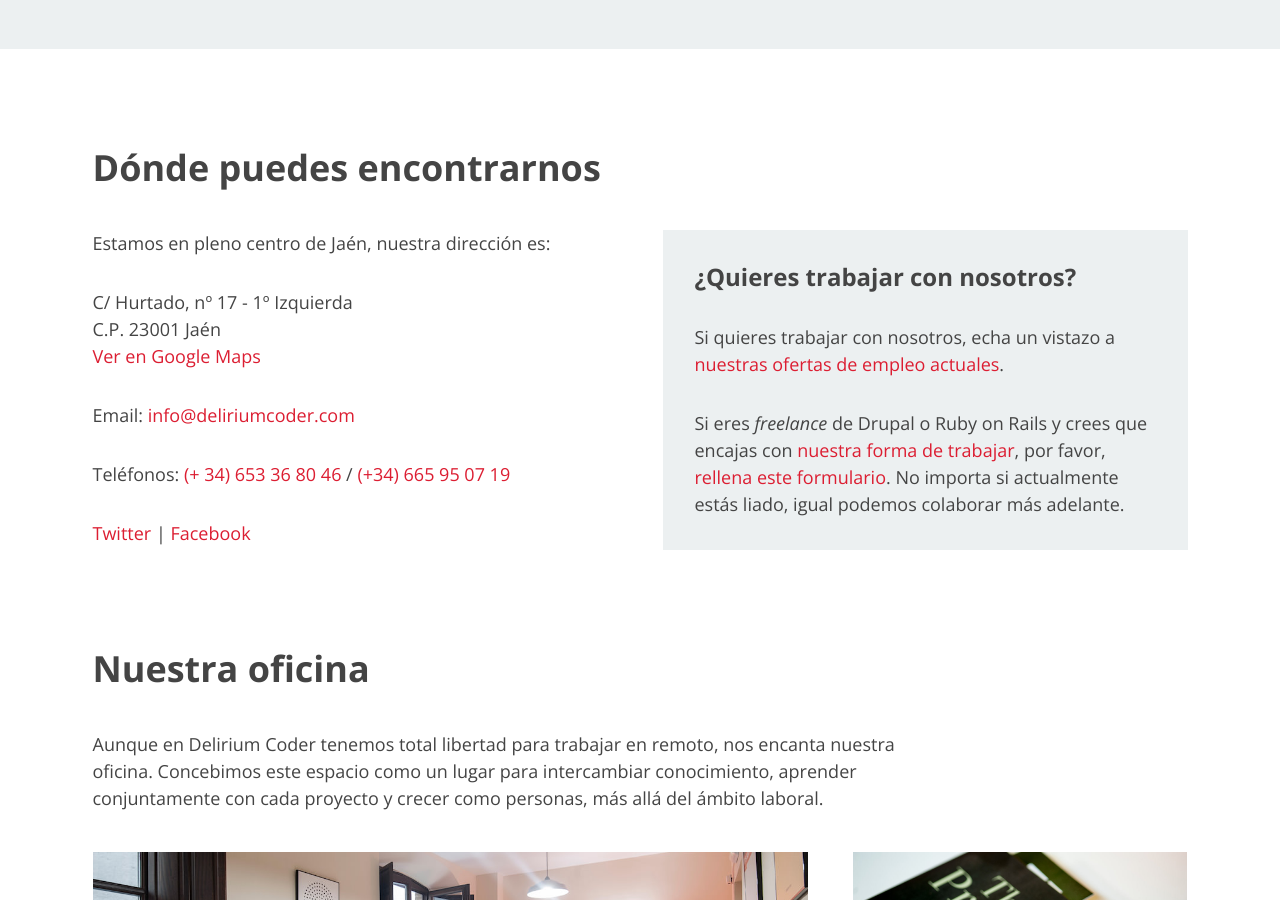
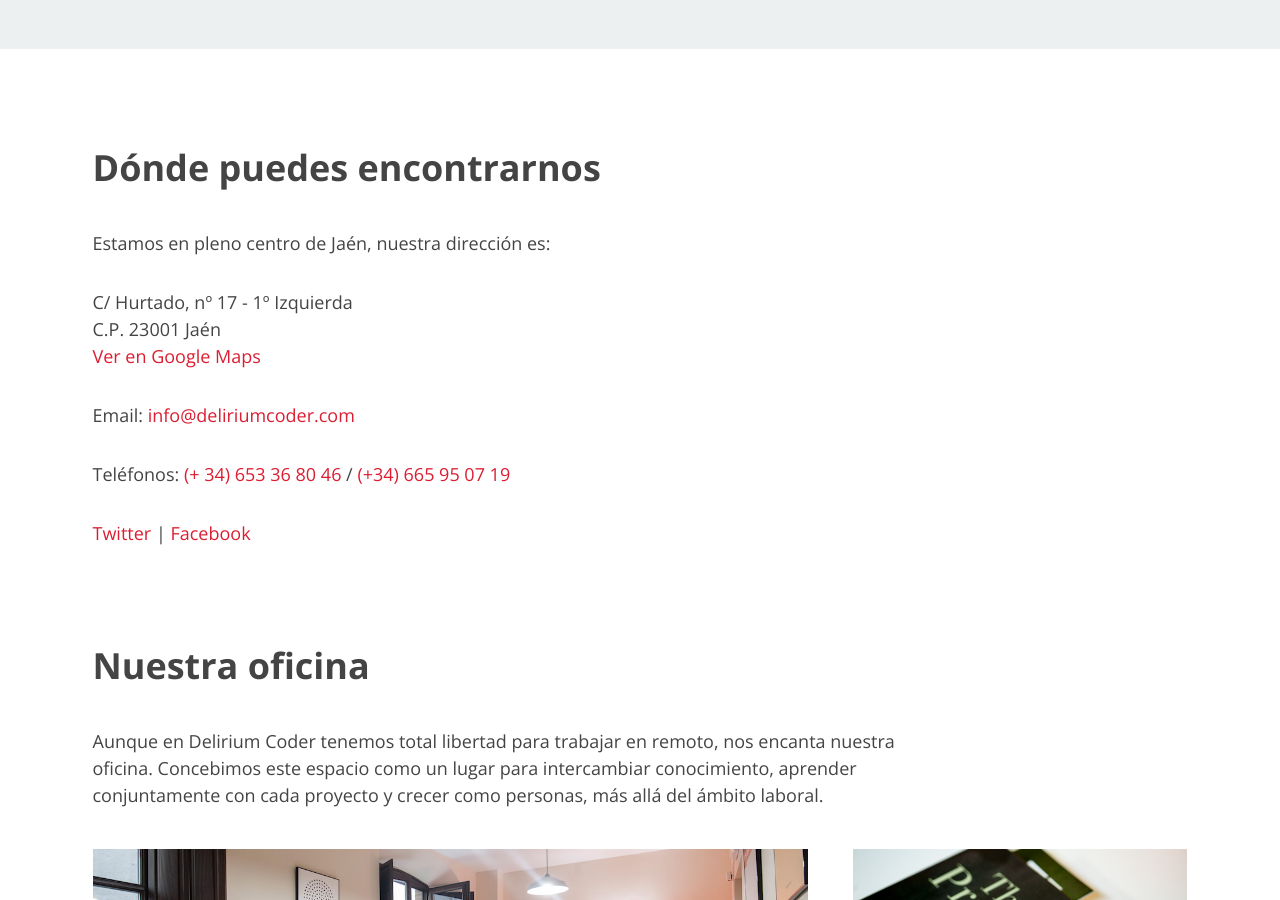
Before and after one commit to dlcoder/deliriumcoder-website, a Jekyll site: the page built from contact.html, in a window 1280 px wide and 900 px high, scrolled down 671 px. Built offline with Jekyll 4.4.1, drawn with Linux system fonts in a browser that asks for light colours; nearby versions of some CDN libraries; some of the changed lines change nothing that is shown.

Commit message:
Removes job position page

```diff
--- a/contact.html
+++ b/contact.html
@@ -17,6 +17,7 @@
         <p><span class="bold">Teléfonos:</span> <a href="tel:+34653368046">(+ 34) 653 36 80 46</a> / <a href="tel:+34665950719">(+34) 665 95 07 19</a></p>
         <p><a href="https://twitter.com/dlcoder">Twitter</a> | <a href="https://www.facebook.com/deliriumcoder">Facebook</a></p>
       </div>
+      <!--
       <div class="section-contact__partners">
         <div class="panel panel_grey">
           <h3>¿Quieres trabajar con nosotros?</h3>
@@ -24,6 +25,7 @@
           <p>Si eres <span class="italic">freelance</span> de Drupal o Ruby on Rails y crees que encajas con <a href="/como-trabajamos">nuestra forma de trabajar</a>, por favor, <a href="https://goo.gl/forms/oD0Xf3Enes5AGYEF3" target="_blank">rellena este formulario</a>. No importa si actualmente estás liado, igual podemos colaborar más adelante.</p>
         </div>
       </div>
+      -->
     </div>
   </div>
 </section>
--- a/work-with-us.html
+++ b/work-with-us.html
@@ -2,7 +2,7 @@
   layout: default
   color: red
   title: Trabaja con nosotros 👩🏼‍💻
-  tagline: Si has acabado tus estudios en Informática hace poco, nos encantaría conocerte.
+  tagline: Lo sentimos, actualmente no tenemos ofertas de empleo.
   permalink: /trabaja-con-nosotros/
 ---
 
@@ -10,6 +10,9 @@
   <div class="wrapper">
     <div class="section__inner">
       <div class="section-body__content">
+        <p><a href="/">Volver a la página de inicio »</a></p>
+
+        <!--
         <h2>Sobre Delirium Coder</h2>
         <p>Hola, somos Delirium Coder, <a href="http://www.lugaresmiticosdejaen.com/" target="_blank">estamos en Jaén</a> y nos dedicamos al desarrollo de aplicaciones web. Somos una empresa pequeñita —en la actualidad 3 personas— y aspiramos a continuar siendo pequeñitos 😀</p>
 
@@ -32,14 +35,17 @@
         <p>En principio te ofreceríamos un contrato laboral en prácticas, de máximo 6 meses, pero si pasados estos meses ambas partes estamos conformes, nos encantaría poder mejorar las condiciones pasando a contrato temporal o indefinido.</p>
 
         <p>Si eres una persona apasionada por la web, y crees que encajas en el perfil, escríbenos un correo hablándonos un poco sobre ti y tus intereses, y adjuntando tu CV, a <a href="mailto:info@deliriumcoder.com">info@deliriumcoder.com</a>. Estaremos encantados de conocerte.</p>
+        -->
       </div>
     </div>
   </div>
 </section>
 
+<!--
 <section class="section-write-us">
   <div class="wrapper">
     <h2>¿Quieres trabajar con nosotros?</h2>
     <a class="button" href="mailto:info@deliriumcoder.com">Escríbenos</a>
   </div>
 </section>
+-->
```
